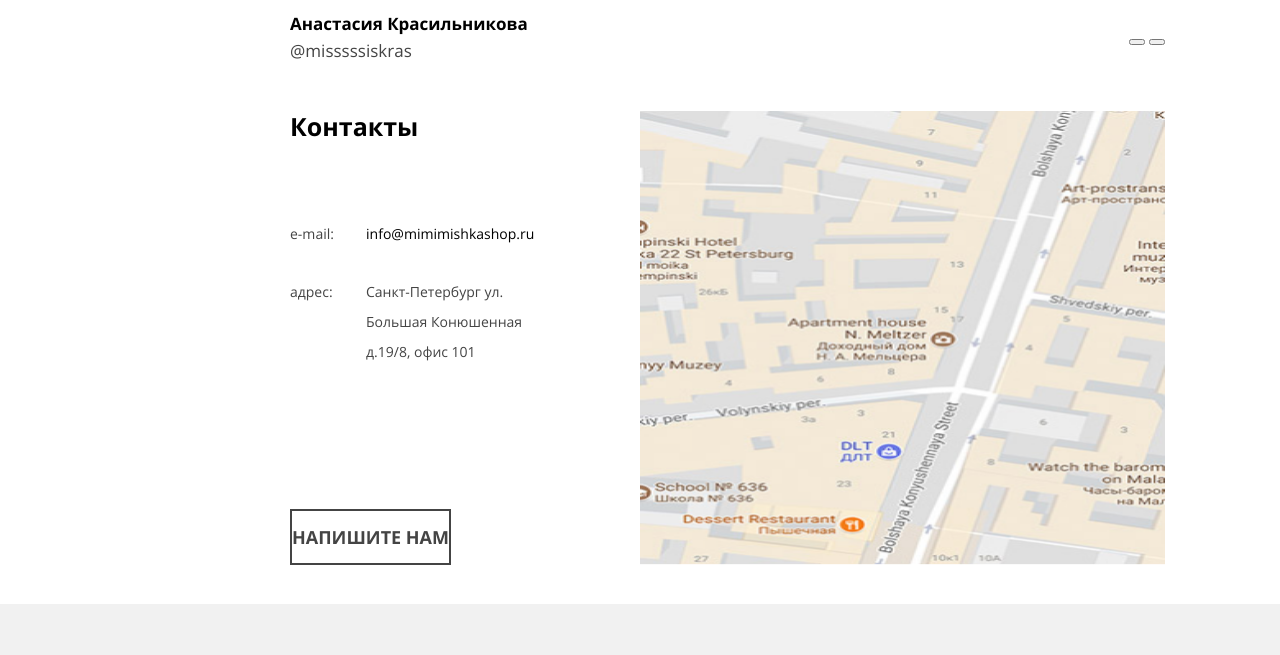
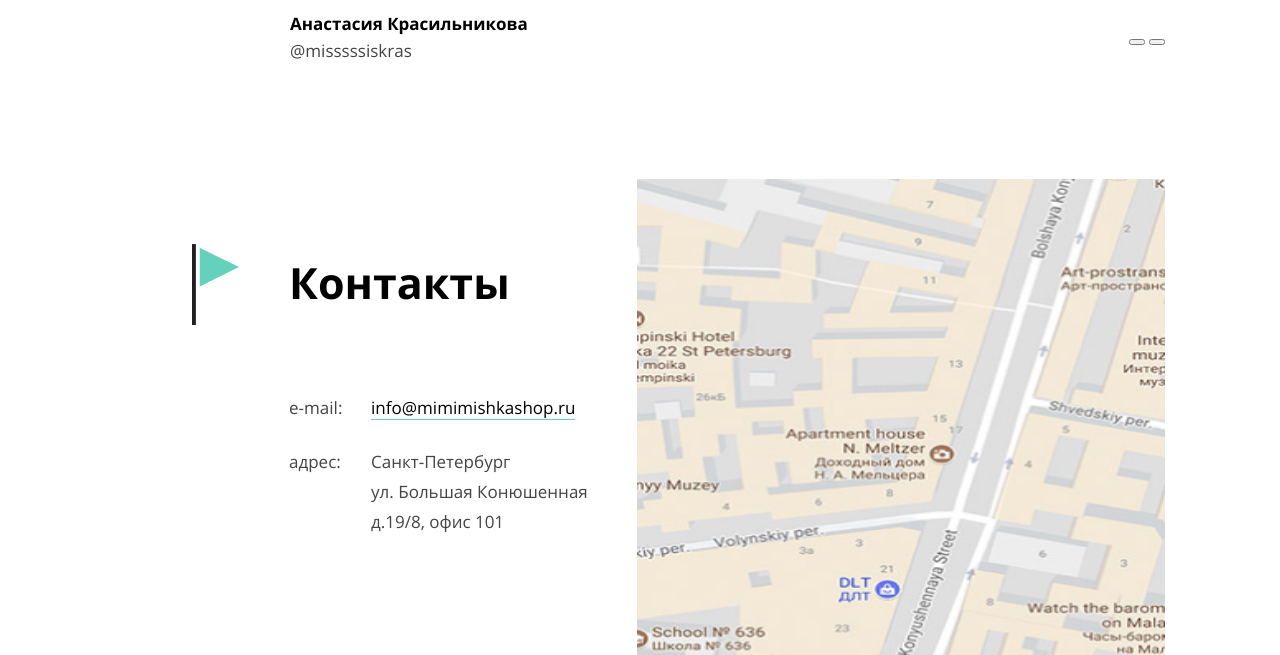
Before and after one commit to vital0101/1848215-mishka-24, a plain HTML site: page source/index.html in a window 1280 px wide. Shown: the part 1524-2179 px from the top of the page. Drawn offline with nearby package versions, Linux system fonts and the light colour scheme; files that its build step writes are made by us from their sources.

Commit message:
сделал секцию contacts

```diff
--- a/source/index.html
+++ b/source/index.html
@@ -142,16 +142,18 @@
       </div>
     </section>
     <section class="contacts">
-      <div class="contacts__wrapper">
+      <div class="contacts__wrapper container">
         <h2 class="contacts__title">Контакты</h2>
         <div class="contacts__list-wrapper">
           <dl class="contacts__list">
             <dt class="contacts__item">e-mail:</dt>
-            <dd class="contacts__discription"><a href="mailto:info@mimimishkashop.ru">info@mimimishkashop.ru</a></dd>
+            <dd class="contacts__discription">
+              <a class="contacts__link-email" href="mailto:info@mimimishkashop.ru">info@mimimishkashop.ru</a>
+            </dd>
           </dl>
           <dl class="contacts__list">
             <dt class="contacts__item">адрес:</dt>
-            <dd class="contacts__discription">Санкт-Петербург ул. Большая Конюшенная д.19/8, офис 101</dd>
+            <dd class="contacts__discription">Санкт-Петербург<br>ул. Большая Конюшенная<br>д.19/8, офис 101</dd>
           </dl>
         </div>
         <img class="contacts__map-image" src="./img/map-mobile.png" width="320" height="455"
--- a/source/sass/blocks/contacts.scss
+++ b/source/sass/blocks/contacts.scss
@@ -1,80 +1,140 @@
 .contacts {
+  padding-top: 38px;
   padding-bottom: 39px;
+
+  @media (min-width: $vp--768) {
+    padding-top: 46px;
+    padding-bottom: 57px;
+  }
 }
 
 .contacts__wrapper {
-  display: grid;
-  grid-template-columns: 30px 1fr 30px;
+  @media (min-width: $vp--768) {
+    position: relative;
+    padding-top: 22px;
 
-  @media (min-width: $vp--768) {
-    grid-template-columns: 50px repeat(4, 1fr) 50px;
+    &::after {
+      content: "";
+      position: absolute;
+      width: 47px;
+      height: 81px;
+      top: 0;
+      right: 50px;
+      background-image: url("../img/flag.svg");
+      background-repeat: no-repeat;
+      background-position: center;
+
+      @media (min-width: $vp--1150) {
+        grid-column: 1/2;
+        grid-row: 1/2;
+        margin-top: 65px;
+      }
+    }
   }
 
   @media (min-width: $vp--1150) {
+    display: grid;
+    grid-template-columns: repeat(6, 1fr);
     grid-template-rows: repeat(3, auto);
-    grid-template-columns: 50px repeat(6, 1fr) 50px;
     max-width: 1150px;
-    margin: 0 auto;
   }
 }
 
 .contacts__title {
-  grid-column: 2/3;
   margin: 0;
+  margin-bottom: 28px;
   font-size: 25px;
   line-height: 30px;
 
+  @media (min-width: $vp--768) {
+    margin-bottom: 49px;
+    font-size: 43px;
+    line-height: 50px;
+  }
+
   @media (min-width: $vp--1150) {
-    grid-column: 3/5;
+    grid-column: 2/4;
     grid-row: 1/2;
+    margin-top: 79px;
+    margin-bottom: 30px;
   }
 }
 
 .contacts__list-wrapper {
-  grid-column: 2/3;
+  margin-bottom: 62px;
 
   @media (min-width: $vp--768) {
-    grid-column: 2/6;
     display: flex;
   }
 
   @media (min-width: $vp--1150) {
-    grid-column: 3/5;
+    grid-column: 2/4;
     grid-row: 2/3;
     flex-direction: column;
+    margin: 0;
   }
 }
 
 .contacts__list {
   display: flex;
+  margin: 0;
   font-size: 14px;
   line-height: 30px;
   font-weight: 400;
   color: $color-charcoal;
+
+  @media (min-width: $vp--768) {
+    width: 50%;
+    font-size: 17px;
+  }
+
+  @media (min-width: $vp--1150) {
+    width: auto;
+    margin-bottom: 24px;
+  }
 }
 
 .contacts__item {
-  width: 76px;
+  width: 64px;
+
+  @media (min-width: $vp--1150) {
+    width: 82px;
+  }
 }
 
 .contacts__discription {
   margin: 0;
-  width: 183px;
+}
+
+.contacts__link-email {
+  border-bottom: 1px solid $color-downy;
+
+  &:hover {
+    color: $color-downy;
+  }
+
+  &:active {
+    border-color: rgba($color-downy, 0.1);
+  }
 }
 
 .contacts__map-image {
-  max-height: 454px;
-  grid-column: 1/4;
-  margin-bottom: 50px;
+  width: calc(100% + 60px);
+  margin-left: -30px;
+  margin-bottom: 40px;
+  height: 454px;
 
   @media (min-width: $vp--768) {
-    grid-column: 1/7;
+  width: calc(100% + 100px);
+  margin-left: -50px;
   }
 
   @media (min-width: $vp--1150) {
-    grid-column: 5/8;
+    grid-column: 4/-1;
     grid-row: 1/-1;
-    margin-bottom: 0;
+    margin: 0;
+    width: 528px;
+    height: 547px;
   }
 }
 
@@ -84,6 +144,7 @@
   display: block;
   padding-top: 16px;
   padding-bottom: 16px;
+  width: 100%;
   text-align: center;
   font-size: 18px;
   line-height: 20px;
@@ -91,11 +152,14 @@
   text-transform: uppercase;
 
   @media (min-width: $vp--768) {
-    grid-column: 3/5;
+    width: 230px;
+    margin: 0 auto;
   }
 
   @media (min-width: $vp--1150) {
-    grid-column: 3/5;
+    grid-column: 2/4;
+    grid-row: 3/-1;
     place-self: end start;
+    margin: 0;
   }
 }
```
